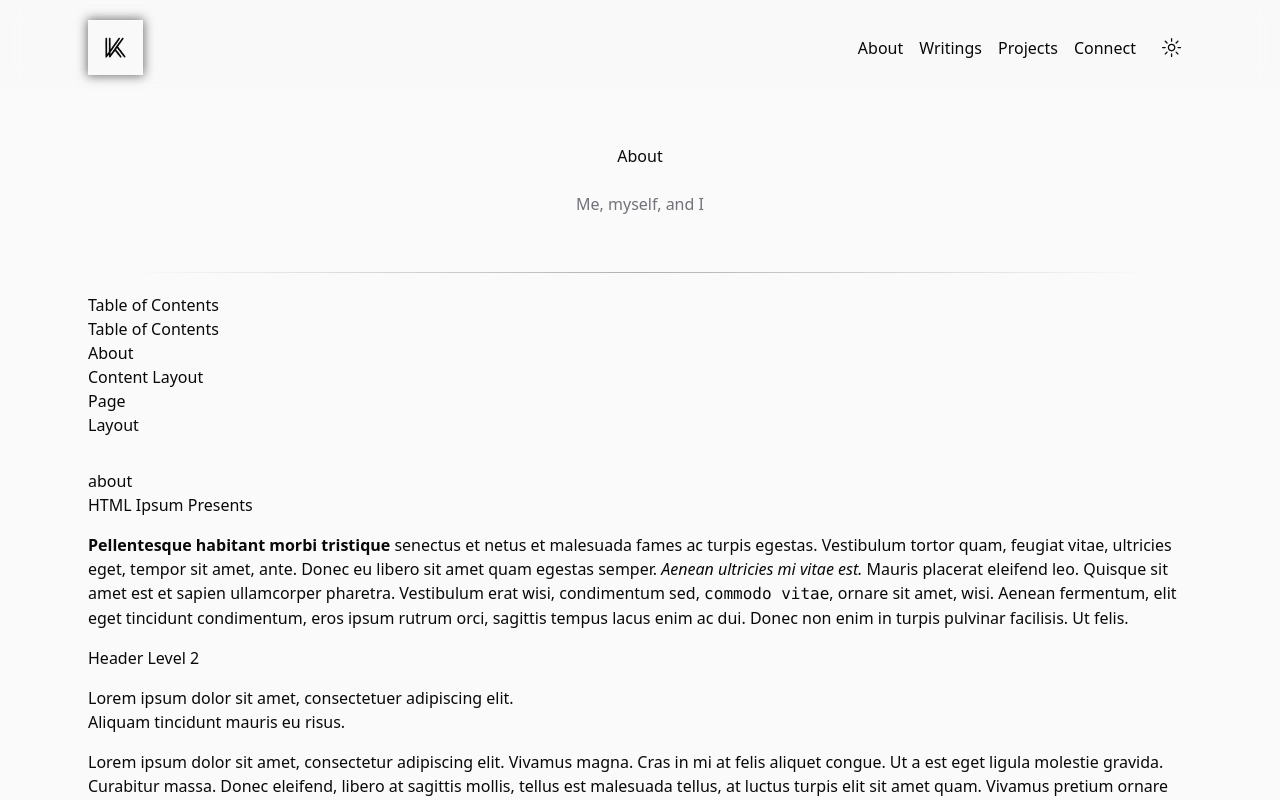
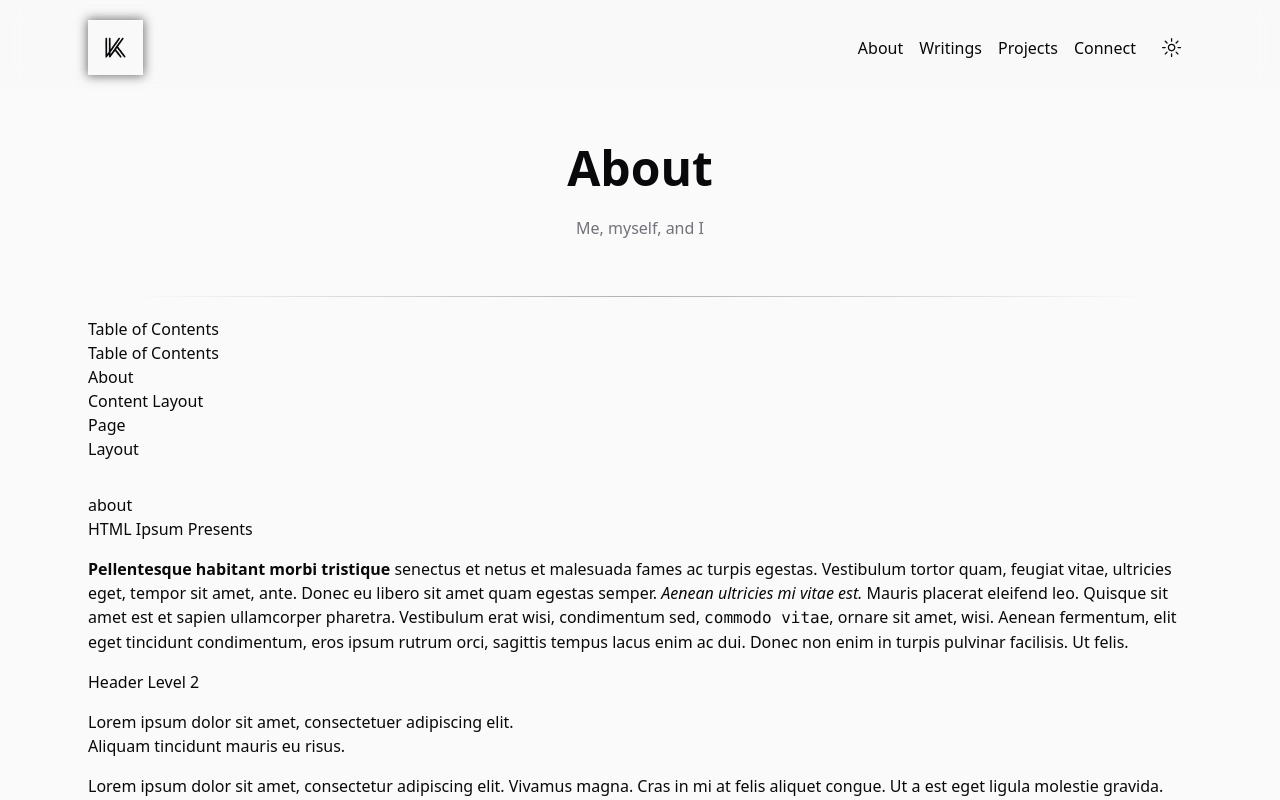
Before and after one commit to khinshankhan/www, a Next.js app: page /about in a window 1280 px wide. Shown: the top 800 px of the page. Built offline with nearby package versions, Linux system fonts and the light colour scheme.

Commit message:
first pass at typography

```diff
--- a/components/layouts/content.tsx
+++ b/components/layouts/content.tsx
@@ -1,6 +1,7 @@
 import React from "react"
 import { cn } from "@/lib/utils"
 import { Divider } from "@/components/primitives/divider"
+import { typographyVariants } from "@/components/primitives/typography"
 
 export interface WithSidebarProps {
   direction?: "left" | "right"
@@ -62,7 +63,7 @@ export function ContentLayout({
   return (
     <main className="flex grow flex-col">
       <header className="bg-background py-14 text-center text-foreground">
-        <h1 className="text-balance">{title}</h1>
+        <h1 className={cn(typographyVariants({ variant: "h1" }), "text-balance")}>{title}</h1>
         <span className="block text-balance pt-6 font-medium text-muted-foreground">
           {subtitle}
         </span>
--- /dev/null
+++ b/components/primitives/typography.tsx
@@ -0,0 +1,70 @@
+import React from "react"
+import { cva, type VariantProps } from "class-variance-authority"
+import { cn } from "@/lib/utils"
+import { Slot } from "@radix-ui/react-slot"
+import { Link } from "./link"
+
+export const typographyVariants = cva("", {
+  variants: {
+    variant: {
+      default: "",
+      h1: "text-balance text-5xl font-bold",
+      h2: "text-3xl font-bold",
+      h3: "text-2xl font-semibold",
+      h4: "text-xl font-medium",
+      h5: "text-lg font-medium",
+      h6: "text-base font-medium",
+      body: "text-base",
+      small: "text-sm",
+      caption: "text-xs",
+      nav: "text-2xl font-semibold tracking-wider",
+    },
+  },
+  defaultVariants: {
+    variant: "default",
+  },
+})
+
+export type TypographyVariants = VariantProps<typeof typographyVariants>
+
+export interface TextProps extends React.HTMLAttributes<HTMLSpanElement>, TypographyVariants {
+  asChild?: boolean
+}
+
+export const Text = React.forwardRef<HTMLSpanElement, TextProps>(
+  ({ className = "", variant, asChild = false, ...props }, ref) => {
+    const Comp = asChild ? Slot : "span"
+    return <Comp className={cn(typographyVariants({ variant, className }))} ref={ref} {...props} />
+  }
+)
+Text.displayName = "Text"
+
+export interface HeadingProps extends React.HTMLAttributes<HTMLHeadingElement>, TypographyVariants {
+  as?: "h1" | "h2" | "h3" | "h4" | "h5" | "h6"
+  asChild?: boolean
+}
+
+export const Heading = React.forwardRef<HTMLHeadingElement, HeadingProps>(
+  ({ className = "", variant, as: asProp = "h1", asChild = false, ...props }, ref) => {
+    const Comp = asChild ? Slot : asProp
+    return <Comp className={cn(typographyVariants({ variant, className }))} ref={ref} {...props} />
+  }
+)
+Heading.displayName = "Heading"
+
+interface AnchorHeadingProps extends HeadingProps {
+  href: string
+}
+// TODO: implement this
+export const AnchorHeading = React.forwardRef<HTMLHeadingElement, AnchorHeadingProps>(
+  ({ href, className = "", children, ...props }, ref) => {
+    return (
+      <Heading className={cn(className)} ref={ref} {...props}>
+        <Link href={href} className="anchor-link text-xl" isMonochrome>
+          {children}
+        </Link>
+      </Heading>
+    )
+  }
+)
+AnchorHeading.displayName = "AnchorHeading"
```
